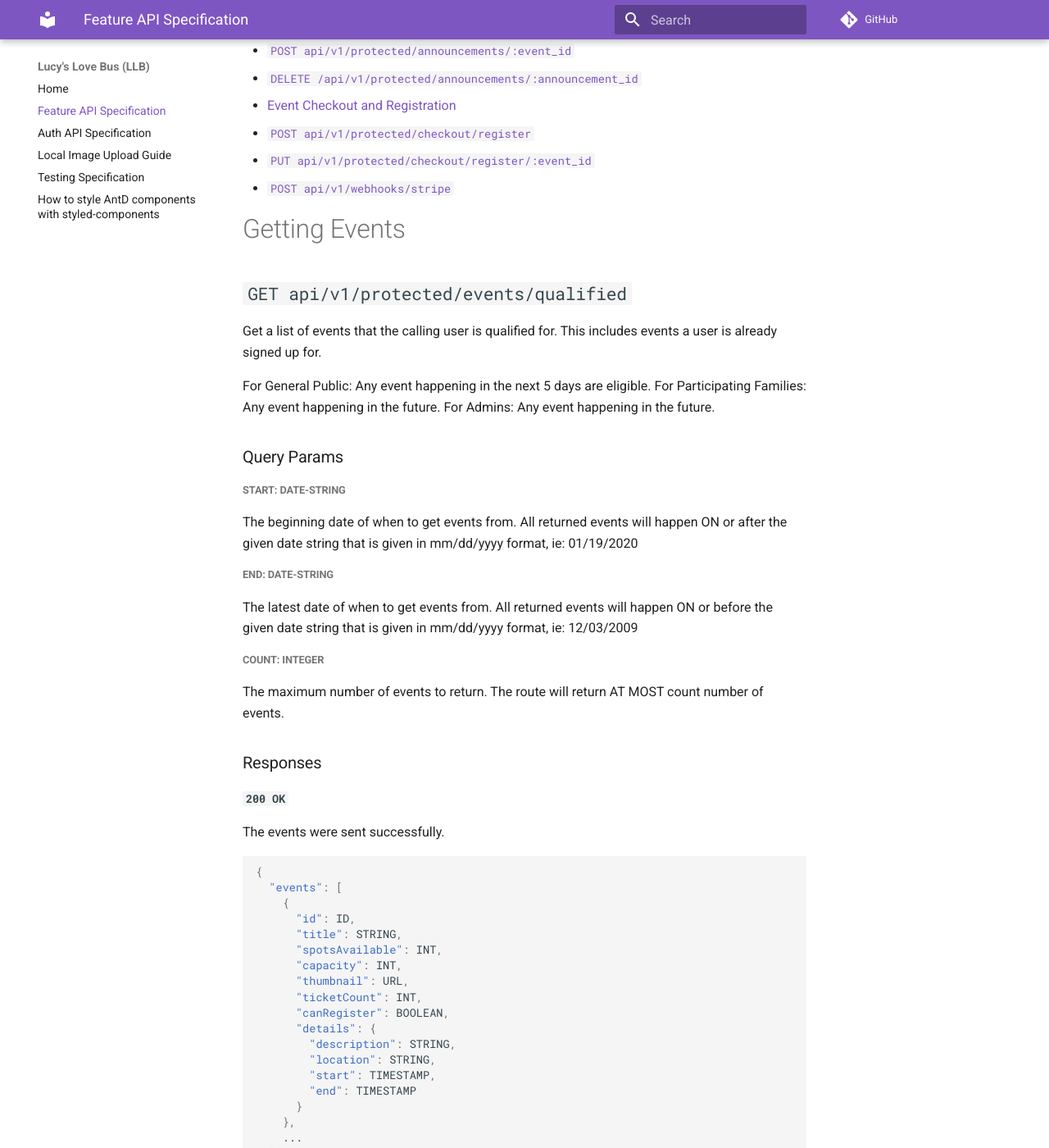
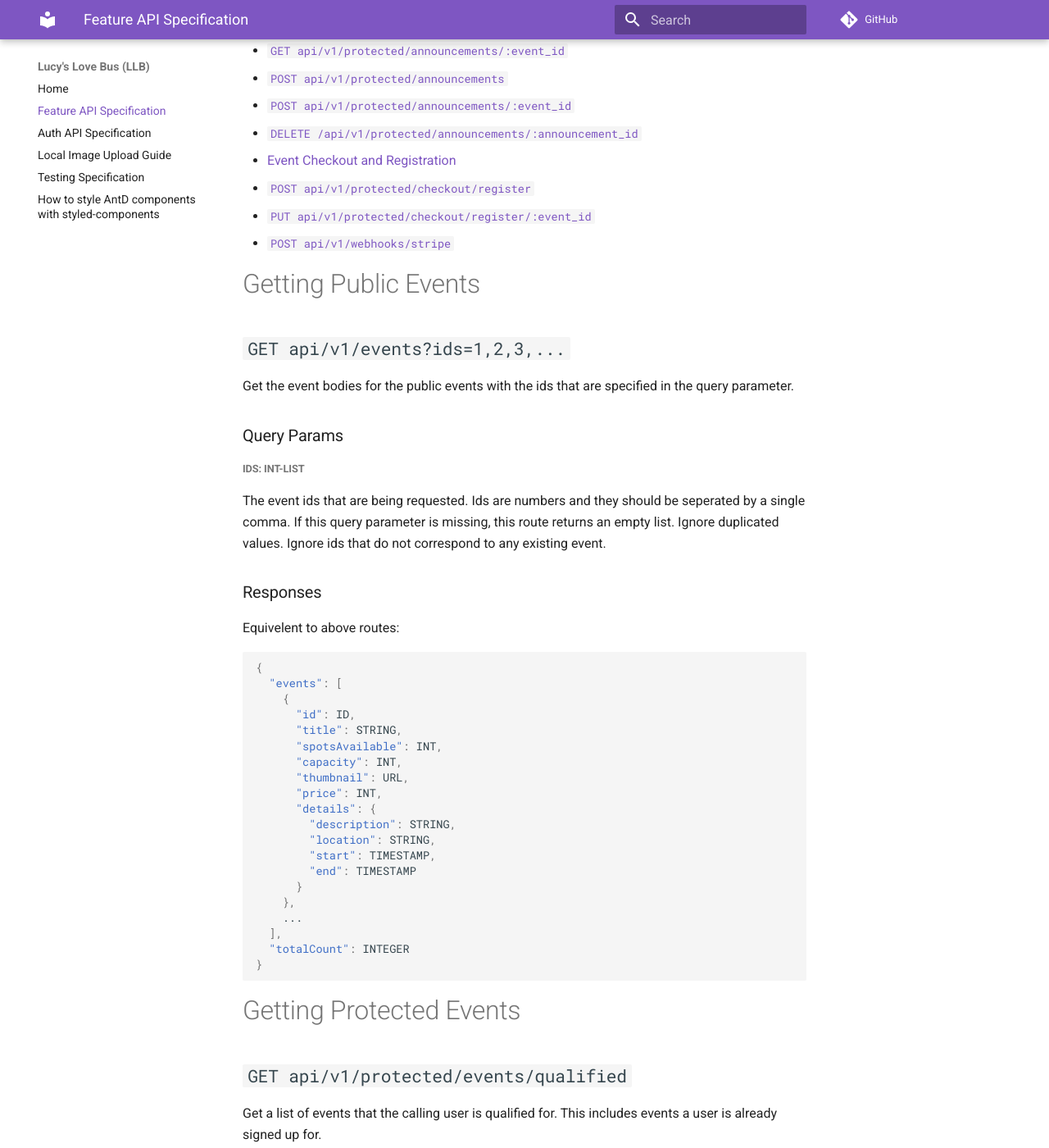
Before and after one commit to Code-4-Community/c4c-dev-docs, an MkDocs documentation site: the page built from docs/llb/llb-api-spec.md, in a window 1280 px wide and 1400 px high, scrolled down 1148 px. Shown: the whole window at 82% size. Built offline with MkDocs 1.6.1 and Material for MkDocs 9.7.7, drawn with Linux system fonts in a browser that asks for light colours; comment, search, counter and statistics services are not loaded; some of the changed text lies outside the part shown.

Commit message:
Update llb-api-spec.md

````diff
--- a/docs/llb/llb-api-spec.md
+++ b/docs/llb/llb-api-spec.md
@@ -9,7 +9,9 @@ Any response of `401 UNAUTHORIZED` with the following body indicates that the us
 ```
 
 # Table Of Contents
-- [Getting Events](#getting-events)
+- [Getting Public Events](#getting-public-events)
+  * [`GET api/v1/events?ids=1,2,3,...`](#-get-api-v1-events-ids-1-2-3--)
+- [Getting Protected Events](#getting-protected-events)
   * [`GET api/v1/protected/events/qualified`](#-get-api-v1-protected-events-qualified-)
   * [`GET api/v1/protected/events/signed_up`](#-get-api-v1-protected-events-signed-up-)
   * [`GET api/v1/protected/events?ids=1,2,3,...`](#-get-api-v1-protected-events-ids-1-2-3--)
@@ -36,9 +38,46 @@ Any response of `401 UNAUTHORIZED` with the following body indicates that the us
   * [`PUT api/v1/protected/checkout/register/:event_id`](#-put-api-v1-protected-checkout-register--event-id-)
   * [`POST api/v1/webhooks/stripe`](#-post-api-v1-webhooks-stripe)
 
+# Getting Public Events
 
+## `GET api/v1/events?ids=1,2,3,...`
 
-# Getting Events
+Get the event bodies for the public events with the ids that are specified in the query parameter.
+
+### Query Params
+
+##### ids: INT-LIST
+
+The event ids that are being requested. Ids are numbers and they should be seperated by a single comma. If this query parameter is missing, this route returns an empty list. Ignore duplicated values. Ignore ids that do not correspond to any existing event.
+
+### Responses
+
+Equivelent to above routes:
+
+```json
+{
+  "events": [
+    {
+      "id": ID,
+      "title": STRING,
+      "spotsAvailable": INT,
+      "capacity": INT,
+      "thumbnail": URL,
+      "price": INT,
+      "details": {
+        "description": STRING,
+        "location": STRING,
+        "start": TIMESTAMP,
+        "end": TIMESTAMP
+      }
+    },
+    ...
+  ],
+  "totalCount": INTEGER
+}
+```
+
+# Getting Protected Events
 
 ## `GET api/v1/protected/events/qualified`
 
@@ -81,6 +120,7 @@ The events were sent successfully.
       "thumbnail": URL,
       "ticketCount": INT,
       "canRegister": BOOLEAN,
+      "price": INT,
       "details": {
         "description": STRING,
         "location": STRING,
@@ -151,7 +191,6 @@ The events were sent successfully.
 ```
 
 ticketCount is the number of tickets the calling user has reserved for this event. It will be 0 if the user is not registered for the event.
-
 
 ## `GET api/v1/protected/events?ids=1,2,3,...`
 
````
